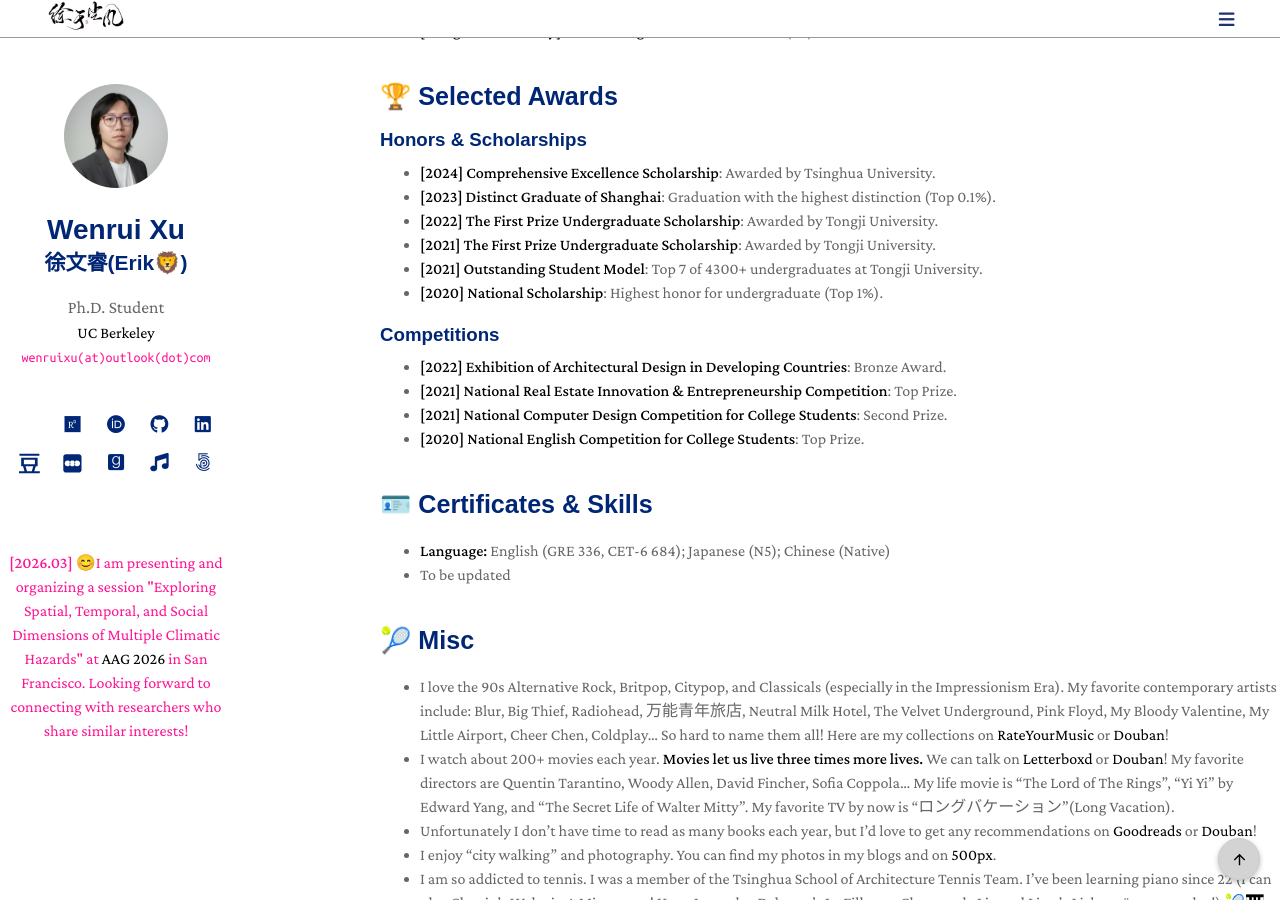
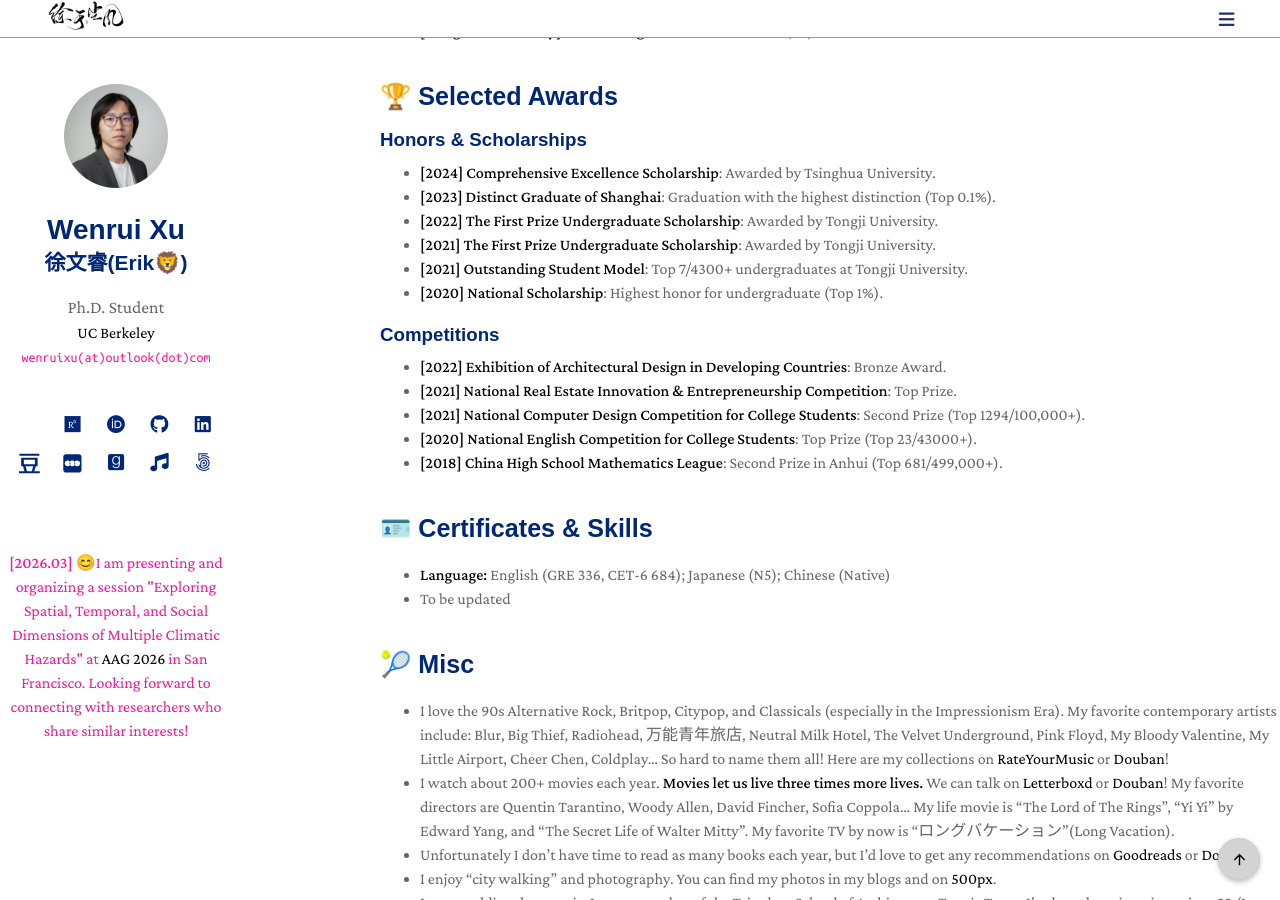
Before and after one commit to ruaruaxu/ruaruaxu.github.io, a Jekyll site: the page built from index.md, in a window 1280 px wide and 900 px high, scrolled down 3377 px. Built offline with Jekyll 4.4.1, drawn with Linux system fonts in a browser that asks for light colours; a style sheet for code colours, icons or effects is not loaded.

Commit message:
Update index.md

```diff
--- a/index.md
+++ b/index.md
@@ -383,15 +383,17 @@ I am passionate about using **GIS, Remote Sensing, and Machine Learning** to und
 - **[2023]** **Distinct Graduate of Shanghai**: Graduation with the highest distinction (Top 0.1%).
 - **[2022]** **The First Prize Undergraduate Scholarship**: Awarded by Tongji University.
 - **[2021]** **The First Prize Undergraduate Scholarship**: Awarded by Tongji University.
-- **[2021]** **Outstanding Student Model**: Top 7 of 4300+ undergraduates at Tongji University.
+- **[2021]** **Outstanding Student Model**: Top 7/4300+ undergraduates at Tongji University.
 - **[2020]** **National Scholarship**: Highest honor for undergraduate (Top 1%).
 
 ### Competitions
 
 - **[2022]** **Exhibition of Architectural Design in Developing Countries**: Bronze Award.
 - **[2021]** **National Real Estate Innovation & Entrepreneurship Competition**: Top Prize.
-- **[2021]** **National Computer Design Competition for College Students**: Second Prize.
-- **[2020]** **National English Competition for College Students**: Top Prize.
+- **[2021]** **National Computer Design Competition for College Students**: Second Prize (Top 1294/100,000+).
+- **[2020]** **National English Competition for College Students**: Top Prize (Top 23/43000+).
+- **[2018]** **China High School Mathematics League**: Second Prize in Anhui (Top 681/499,000+).
+
 
 ## 🪪 Certificates & Skills
 
```
